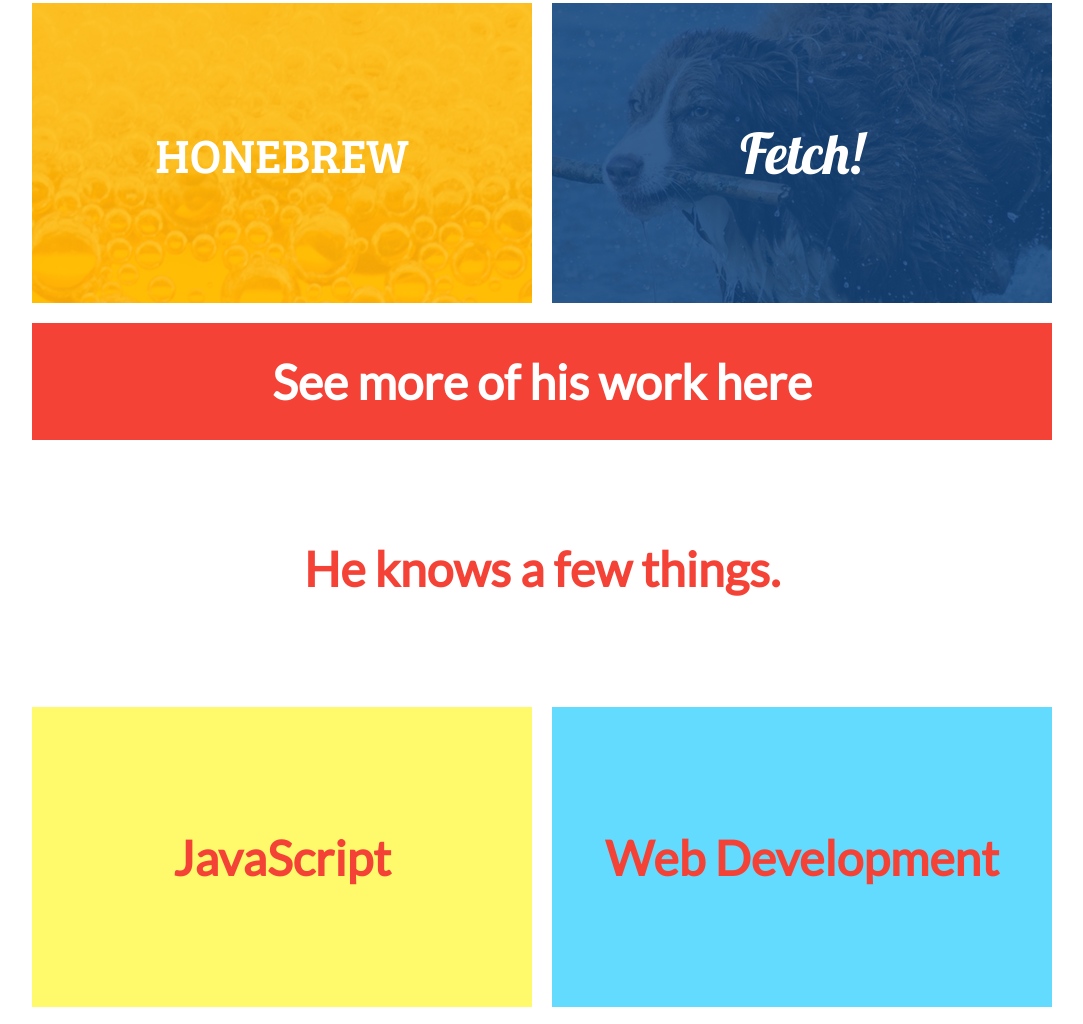
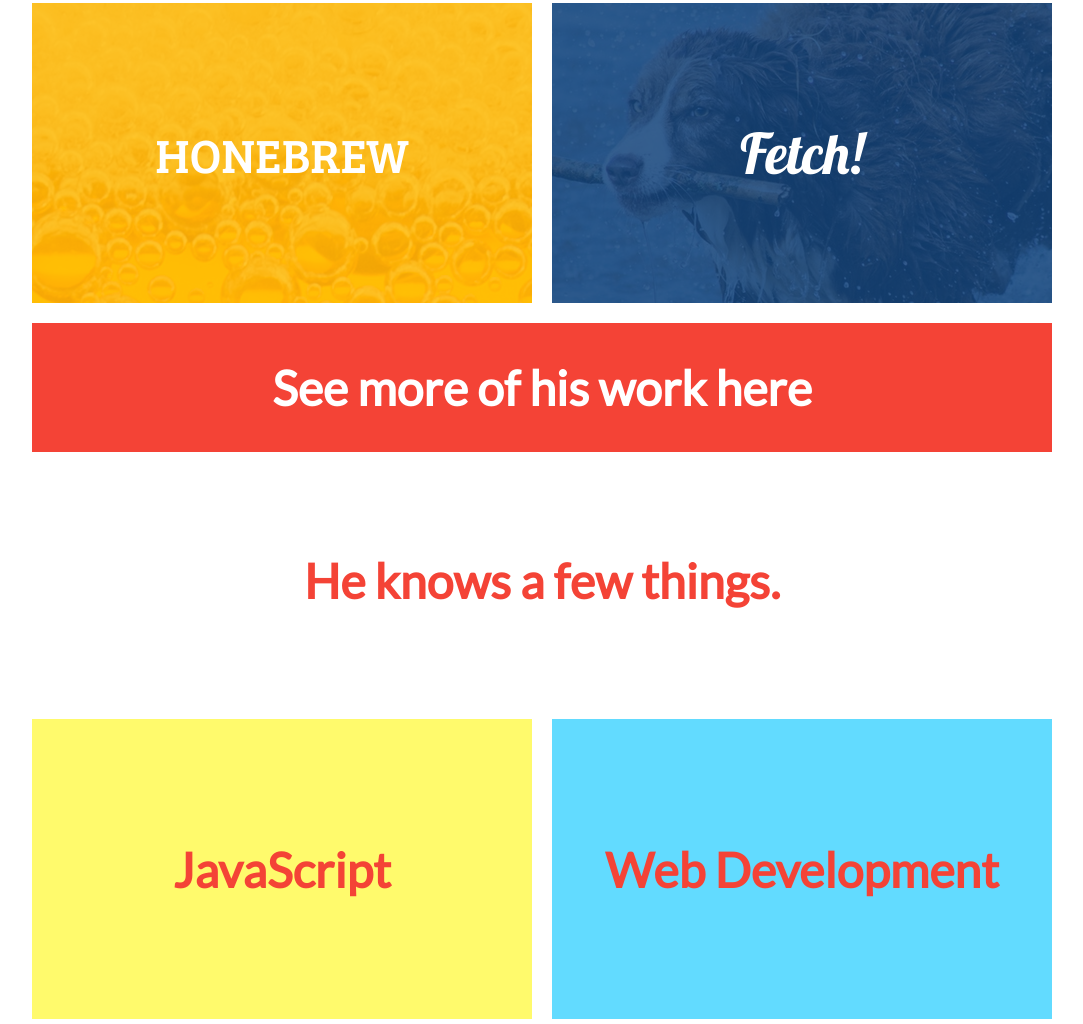
Before and after one commit to mikefausz/mikefausz.github.io, a website: page index.html in a window 1280 px wide. Shown: the part 1535-2559 px from the top of the page, without its empty margins (98-1181 px from the left). Drawn offline with nearby package versions, Linux system fonts and the light colour scheme; some packages are replaced by stand-ins of ours; a web font is replaced by a local one.

Commit message:
Fixed full width box borders

```diff
--- a/styles/styles.scss
+++ b/styles/styles.scss
@@ -151,18 +151,23 @@ h2 {
 .box-full {
   width: 100%;
   color: white;
-  background-color: $red;
   h2 {
     padding: 30px 0;
   }
   a {
     color: white;
   }
-  &:hover {
-    background-color: white;
-    a {
-      color: $red;
-      border: 6px solid #F44336;
+}
+
+#home {
+  .box-full {
+    background-color: $red;
+    border: 6px solid $red;
+    &:hover {
+      background-color: white;
+      a {
+        color: $red;
+      }
     }
   }
 }
--- a/templates/home.html
+++ b/templates/home.html
@@ -1,4 +1,4 @@
-<div class="container">
+<div class="container" id="home">
 
   <section id="splash">
       <h1>Mike Fausz</h1>
```
Also changed, not shown: templates/listing.html (+6 -2 lines), styles/styles.css.
